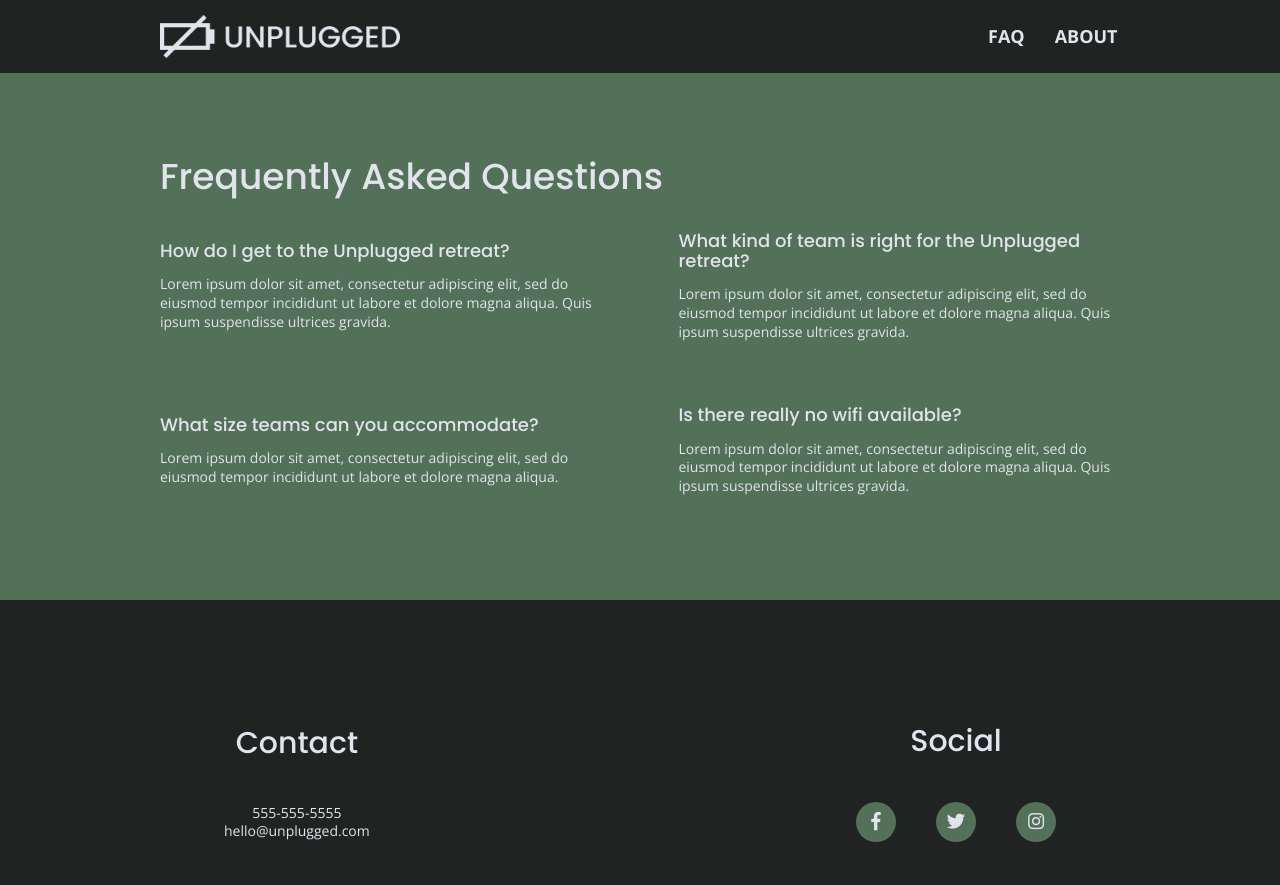
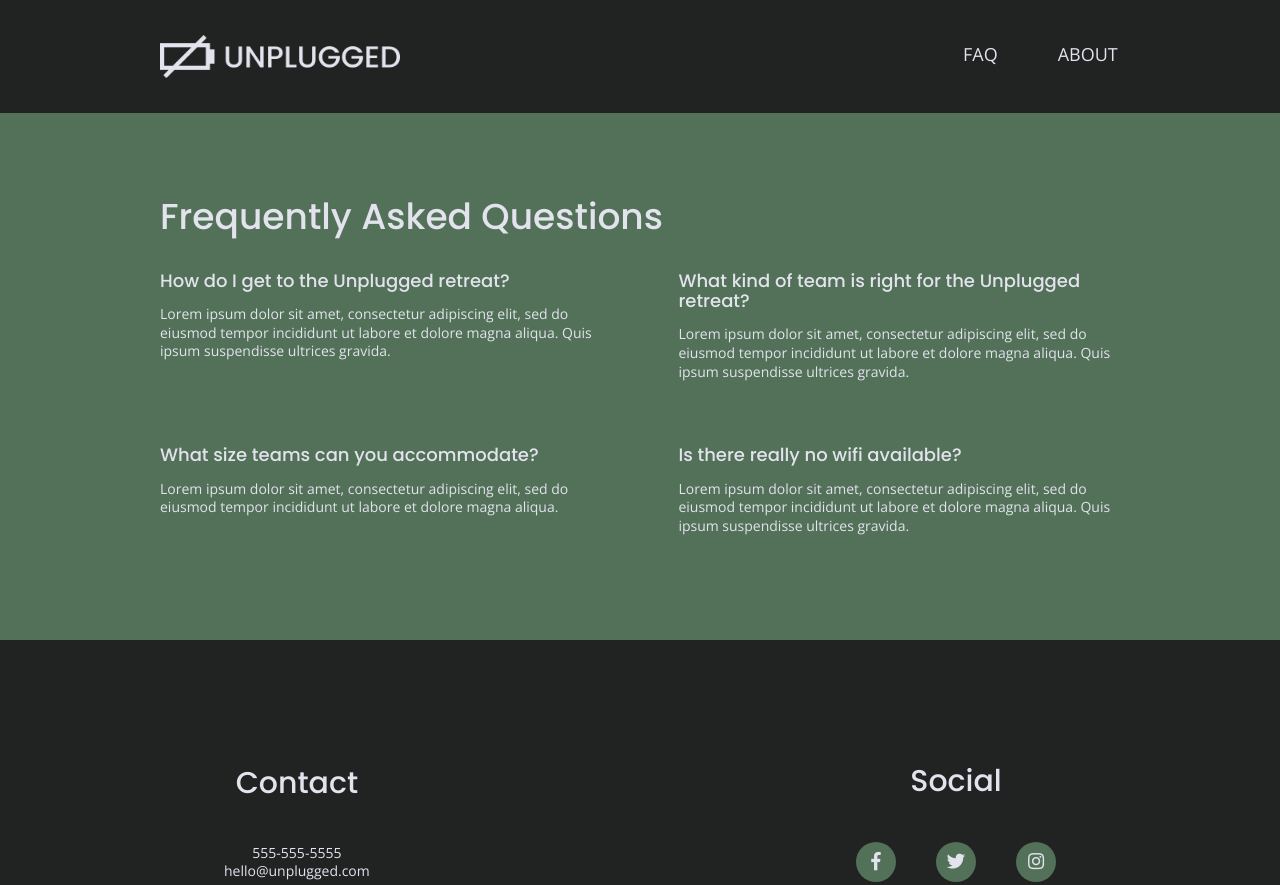
Before and after one commit to kisercandice/unplugged-retreat-project, a website: page faq/index.html in a window 1280 px wide. Shown: the top 885 px of the page. Drawn offline with nearby package versions, Linux system fonts and the light colour scheme.

Commit message:
Edited styles and nav links

```diff
--- a/css/main.css
+++ b/css/main.css
@@ -135,7 +135,7 @@ figure{
 
 .content-wrapper{
    width: 90%;
-   margin: 50px 0;
+   margin: 35px 0 50px 0;
 }
 
 /********** base header - footer styles **********/
@@ -167,11 +167,11 @@ header figure{
     justify-content: center;
     align-items: center;
     flex-flow: row wrap;
+    margin-bottom: 10px;
 }
 .header-divider{
     width: 100%;
     height: 1px;
-    margin: 10px 0 20px 0;
     background-color: #3a3a3a;
 }
 
@@ -181,21 +181,21 @@ header nav{
     justify-content: space-around;
     align-items: center;
     flex-flow: row wrap;
+    text-transform: uppercase;
     font-size: 1.125em;
-    font-weight: 700;
-    text-transform: uppercase;
+    font-weight: 500;
 }
 
 header nav ul{
     width: 100%;
     display: flex;
     justify-content: space-around;
-    margin: 0;
+    margin: 15px 0 5px 0;
 }
 
 header nav ul li{
-  font-size: 1.125em;
-  padding: 0 30px 5px 0;
+
+  padding: 0 50px 0 10px;
 }
 /* footer styles */
 footer{
@@ -386,6 +386,7 @@ input[type=button]{
 .contact-content p{
     margin: 0;
     line-height: normal;
+    padding-bottom: 20px;
 }
 
 /***** FAQ PAGE *****/
@@ -519,7 +520,6 @@ input[type=button]{
     line-height: 1.25;
   }
   header{
-    padding: 33px 0;
     justify-content: space-around;
   }
   header .content-wrapper{
@@ -528,12 +528,13 @@ input[type=button]{
   }
   header figure{
     width: 30%;
+    padding: 20px 0 10px 0;
   }
 
   header nav{
     width: 20%;
     justify-content: space-between;
-    margin: 0 40px;
+    margin: 0 75px 15px 0;
   }
 
   header nav ul{
@@ -698,7 +699,7 @@ input[type=button]{
   }
 
   header nav ul{
-    margin: 0 0 0 60px;
+    margin: 5px 0 0 60px;
   }
   .hero-area h1{
     width: 80%;
@@ -724,7 +725,7 @@ input[type=button]{
   }
 
   .reviews h2{
-    padding-bottom: 90px;
+    padding-bottom: 50px;
   }
 
   .reviews article div{
@@ -752,6 +753,7 @@ input[type=button]{
   }
   .faq .content-wrapper{
     margin-bottom: 40px;
+    align-items: flex-start;
   }
 }
 
--- a/faq/index.html
+++ b/faq/index.html
@@ -37,7 +37,7 @@
             <nav>
                 <ul>
                     <li><a href="/index.html">FAQ</a></li>
-                    <li><a href="about/index.html" target="_blank">About</a></li>
+                    <li><a href="../about/index.html" target="_blank">About</a></li>
                 </ul>
             </nav>
       </div>
```
